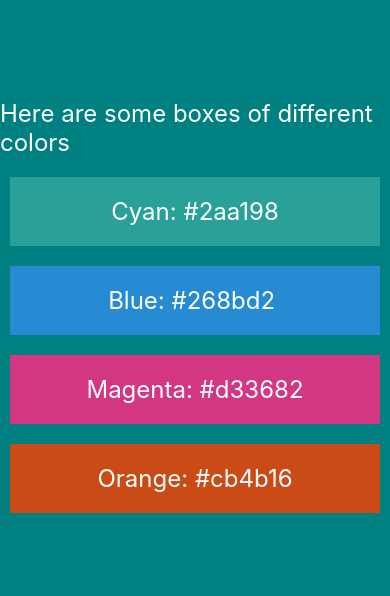
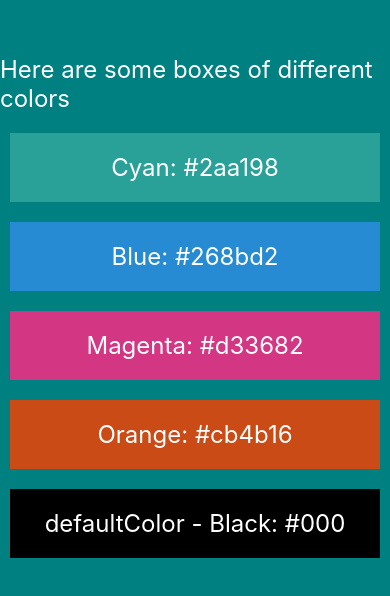
Before and after one commit to isaacsokari/color-palette, a React Native app: screen / in a window 390 px wide. Shown: the part 116-712 px from the top of the page. Built offline with nearby package versions, Linux system fonts and the light colour scheme.

Commit message:
refactor: extracted color box components and made them dynamic

```diff
--- a/App.js
+++ b/App.js
@@ -1,5 +1,7 @@
 import React from 'react';
 import { StyleSheet, Text, View, SafeAreaView } from 'react-native';
+
+import ColorBox from './components/ColorBox';
 
 export default function App() {
   return (
@@ -7,18 +9,15 @@
       <View style={[styles.container, styles.teal]}>
         <Text style={styles.text}>Here are some boxes of different colors</Text>
 
-        <View style={[styles.textContainer, styles.cyan]}>
-          <Text style={styles.text}>Cyan: #2aa198</Text>
-        </View>
-        <View style={[styles.textContainer, styles.blue]}>
-          <Text style={styles.text}>Blue: #268bd2 </Text>
-        </View>
-        <View style={[styles.textContainer, styles.magenta]}>
-          <Text style={styles.text}>Magenta: #d33682</Text>
-        </View>
-        <View style={[styles.textContainer, styles.orange]}>
-          <Text style={styles.text}>Orange: #cb4b16</Text>
-        </View>
+        <ColorBox colorName="Cyan" hexCode="#2aa198" />
+
+        <ColorBox colorName="Blue" hexCode="#268bd2" />
+
+        <ColorBox colorName="Magenta" hexCode="#d33682" />
+
+        <ColorBox colorName="Orange" hexCode="#cb4b16" />
+
+        <ColorBox />
       </View>
     </SafeAreaView>
   );
@@ -39,23 +38,4 @@
     color: '#fff',
     fontSize: 24,
   },
-  textContainer: {
-    alignItems: 'center',
-    marginHorizontal: 10,
-    marginTop: 20,
-    paddingHorizontal: 20,
-    paddingVertical: 20,
-  },
-  cyan: {
-    backgroundColor: '#2aa198',
-  },
-  blue: {
-    backgroundColor: '#268bd2',
-  },
-  magenta: {
-    backgroundColor: '#d33682',
-  },
-  orange: {
-    backgroundColor: '#cb4b16',
-  },
 });
--- /dev/null
+++ b/components/ColorBox.js
@@ -0,0 +1,37 @@
+import React from 'react';
+import { View, Text, StyleSheet } from 'react-native';
+
+const styles = StyleSheet.create({
+  text: {
+    color: '#fff',
+    fontSize: 24,
+  },
+  textContainer: {
+    alignItems: 'center',
+    marginHorizontal: 10,
+    marginTop: 20,
+    paddingHorizontal: 20,
+    paddingVertical: 20,
+  },
+});
+
+const ColorBox = ({ colorName, hexCode }) => {
+  const boxColor = {
+    backgroundColor: hexCode,
+  };
+
+  return (
+    <View style={[styles.textContainer, boxColor]}>
+      <Text style={styles.text}>
+        {colorName}: {hexCode}
+      </Text>
+    </View>
+  );
+};
+
+ColorBox.defaultProps = {
+  colorName: 'defaultColor - Black',
+  hexCode: '#000',
+};
+
+export default ColorBox;
```
